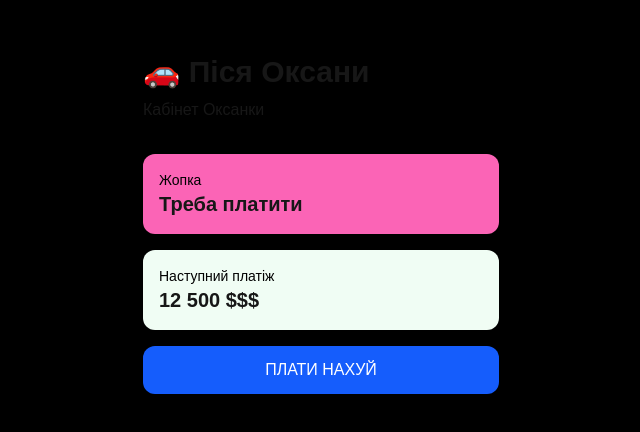
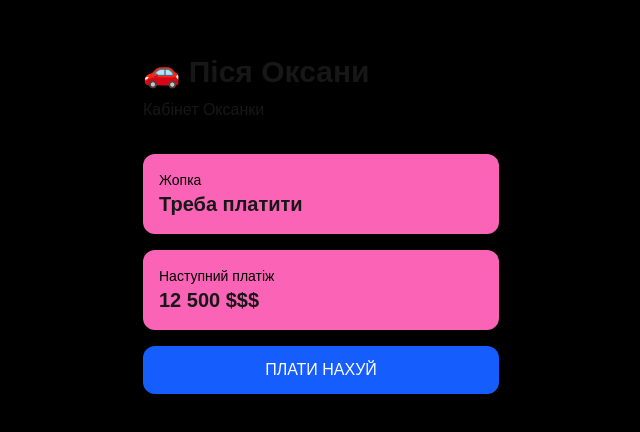
Before and after one commit to Markiian251/autorent-hub, a Next.js app: page / in a window 1280 px wide. Shown: the part 176-608 px from the top of the page, without its empty margins (319-959 px from the left). Built offline with nearby package versions, Linux system fonts and the light colour scheme.

Commit message:
Опис того, що змінив

```diff
--- a/src/app/page.tsx
+++ b/src/app/page.tsx
@@ -18,7 +18,7 @@ export default function Home() {
             </h2>
           </div>
 
-          <div className="rounded-xl bg-green-50 p-4">
+          <div className="rounded-xl bg-pink-400  p-4">
             <p className="text-sm text-black">
               Наступний платіж
             </p>
```
